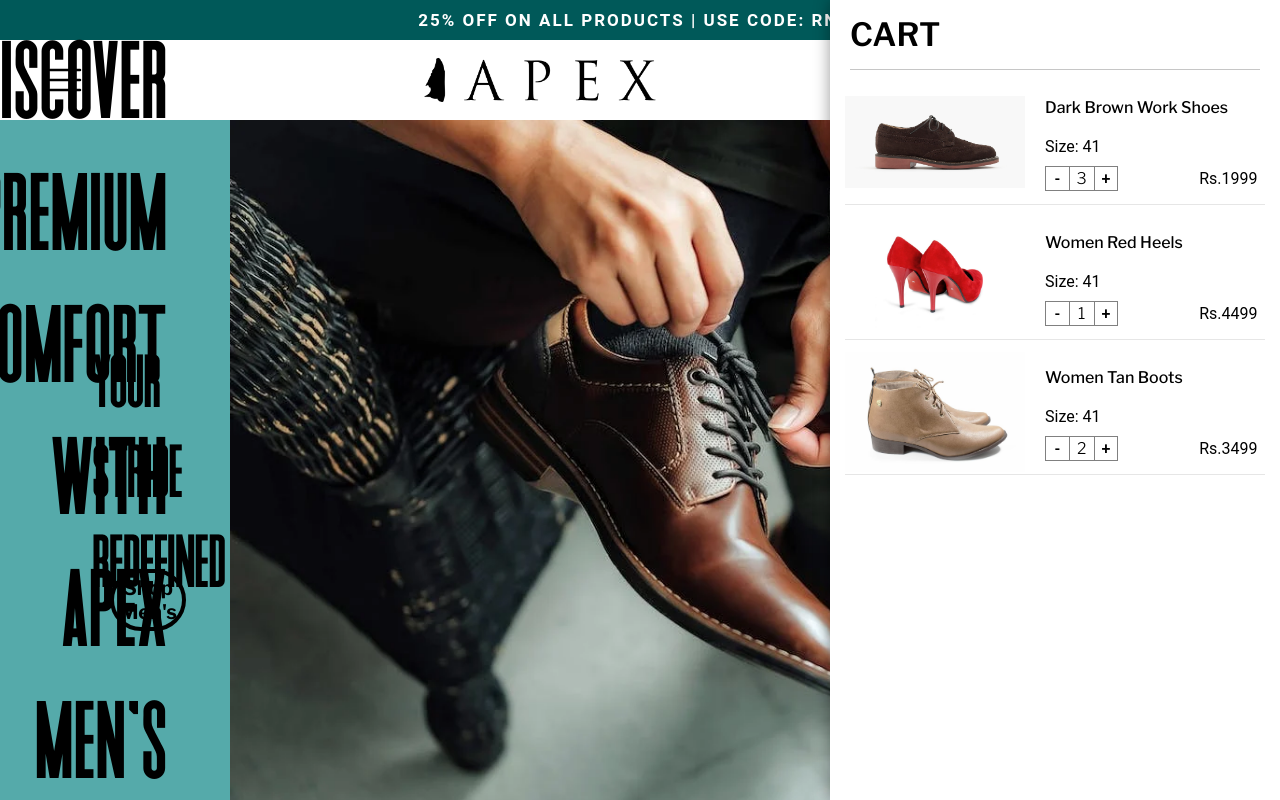
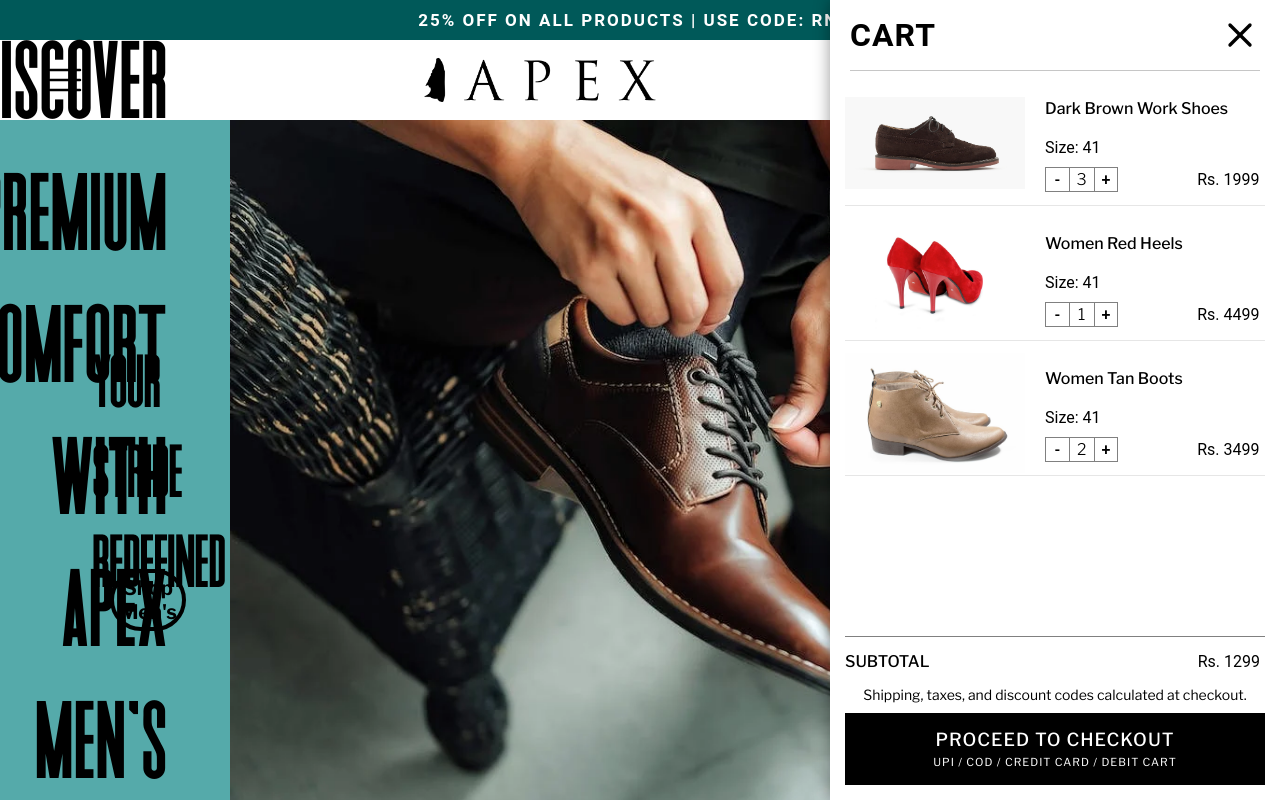
Before and after one commit to N8River/ApexFootWear2, a plain HTML site: page index.html in a window 1280 px wide. Both pictures are taken after a click on the element 1215 px from the left and 80 px from the top of the page. Shown: the top 800 px of the page. Drawn offline with Linux system fonts and the light colour scheme; a web font is replaced by a local one.

Commit message:
cart working except total calculation

```diff
--- a/data/cart.js
+++ b/data/cart.js
@@ -16,6 +16,7 @@ export let cart = [
 ];
 
 let cartContainerHTML = "";
+let cartFooterHTML = "";
 
 cart.forEach((cartItem) => {
   const productID = cartItem.productID;
@@ -51,7 +52,7 @@ cart.forEach((cartItem) => {
                 +
               </div>
             </div>
-            <div class="cart-product-price">Rs.${matchingItem.priceCents}</div>
+            <div class="cart-product-price">Rs. ${matchingItem.priceCents}</div>
           </div>
 
         </div>
@@ -62,14 +63,57 @@ cart.forEach((cartItem) => {
   `;
 });
 
+// cart.forEach((cartItem) => {
+//   const productID = cartItem.productID;
+//   let matchingItem;
+
+//   products.forEach((product) => {
+//     if (product.id === productID) {
+//       matchingItem = product;
+//     }
+//   });
+
+//   cartFooterHTML += `
+//     SUBTOTAL
+//   `;
+// });
+
+cartFooterHTML += `
+    <div class="subtotal-container">
+      <div class="subtotal-text">
+        <div class="subtotal-heading">SUBTOTAL</div>
+        <div class="subtotal-calculated">Rs. 1299</div>
+      </div>
+      <div class="subtotal-description">Shipping, taxes, and discount codes calculated at checkout.</div>
+      <button class="checkout-btn">
+        <div class="checkout-text">
+         PROCEED TO CHECKOUT
+        </div>
+        <div class="checkout-description">
+         UPI / COD / CREDIT CARD / DEBIT CART
+        </div>
+      </button>
+    </div>
+  `;
+
 document.querySelector(".cart-product-container").innerHTML = cartContainerHTML;
+document.querySelector(".cart-footer").innerHTML = cartFooterHTML;
 
 // Get cart button and cart container elements
 const cartBtn = document.querySelector(".cart-btn");
 const cartContainer = document.querySelector(".cart-container");
+const body = document.querySelector("body");
+const closeCartBtn = document.querySelector(".close-cart-btn");
+
+closeCartBtn.addEventListener("click", () => {
+  cartContainer.classList.toggle("active");
+});
 
 // Add click event listener to cart button
 cartBtn.addEventListener("click", () => {
   // Toggle 'active' class to show/hide cart container
   cartContainer.classList.toggle("active");
+
+  // Toggle 'blur' class to blur/de-blur the body
+  // body.classList.toggle("blur");
 });
--- a/index.html
+++ b/index.html
@@ -53,8 +53,15 @@
 
     <!-- CART -->
     <div class="cart-container">
-      <h1 class="cart-heading">CART</h1>
+      <div class="cart-header">
+        <h1 class="cart-heading">CART</h1>
+        <button class="close-cart-btn">
+          <img class="close-cart-btn-img" src="images/logos/svg/close.svg" />
+        </button>
+      </div>
+
       <div class="cart-product-container"></div>
+      <div class="cart-footer"></div>
     </div>
 
     <!-- HERO SECTION -->
--- a/styles/cart.css
+++ b/styles/cart.css
@@ -1,5 +1,8 @@
 /* Cart Container Style */
 .cart-container {
+  /* display: flex;
+  flex-direction: column; */
+
   position: fixed;
   top: 0;
   right: 0;
@@ -12,7 +15,7 @@
 
   z-index: 999; /* Ensure it's above other elements but below cart button */
 
-  backdrop-filter: blur(5px); /* Apply backdrop filter for blur effect */
+  backdrop-filter: blur(20px); /* Apply backdrop filter for blur effect */
 
   overflow-y: auto; /* Allow scrolling if content exceeds container */
 
@@ -28,19 +31,52 @@
   transform: translateX(0); /*Slide in from right*/
 }
 
-.cart-heading {
+/* .blur {
+  filter: blur(5px);
+} */
+
+.cart-header {
+  display: flex;
+  flex-direction: row;
+  justify-content: space-between;
+  align-items: center;
+
+  border-bottom: 1px solid rgb(198, 198, 198);
+
   margin-top: 15px;
   margin-left: 20px;
   margin-right: 20px;
   padding-bottom: 15px;
+}
 
-  font-family: "Frank Libre";
+.cart-heading {
+  font-family: "Roboto";
   font-weight: 600;
+
   display: flex;
-  justify-content: left;
+  justify-content: center;
   align-items: center;
 
-  border-bottom: 1px solid rgb(198, 198, 198);
+  letter-spacing: 1px;
+}
+
+.close-cart-btn {
+  font-family: "Frank Libre";
+  font-size: 32px;
+  font-weight: 600;
+
+  border: none;
+  background-color: white;
+
+  cursor: pointer;
+
+  display: flex;
+  justify-content: center;
+}
+
+.close-cart-btn-img {
+  max-width: 100%;
+  max-height: 100%;
 }
 
 .cart-product-container {
@@ -125,6 +161,12 @@
   padding-bottom: 2px;
 
   font-weight: 500;
+  cursor: pointer;
+}
+
+.add-cart-item:hover {
+  color: white;
+  background-color: black;
 }
 
 .remove-cart-item {
@@ -137,6 +179,12 @@
   padding-bottom: 2px;
 
   font-weight: 500;
+  cursor: pointer;
+}
+
+.remove-cart-item:hover {
+  color: white;
+  background-color: black;
 }
 
 .cart-product-quantity {
@@ -150,3 +198,84 @@
   font-weight: 300;
   font-family: "Frank Libre";
 }
+
+.subtotal-container {
+  position: fixed;
+  bottom: 0;
+
+  width: 420px;
+
+  margin-left: 15px;
+
+  padding-top: 15px;
+  padding-bottom: 15px;
+
+  border-top: 1px solid rgb(128, 128, 128);
+
+  display: flex;
+  flex-direction: column;
+  justify-content: center;
+
+  background-color: white;
+}
+
+.subtotal-text {
+  display: flex;
+  flex-direction: row;
+  justify-content: space-between;
+
+  margin-bottom: 5px;
+}
+
+.subtotal-heading {
+  display: flex;
+  justify-content: center;
+
+  font-family: "Frank Libre";
+  font-weight: 500;
+}
+
+.subtotal-calculated {
+  margin-left: 5px;
+  margin-right: 5px;
+}
+
+.subtotal-description {
+  display: flex;
+  justify-content: center;
+
+  margin-top: 10px;
+  margin-bottom: 10px;
+
+  font-family: "Frank Libre";
+  font-size: 14px;
+}
+
+.checkout-btn {
+  display: flex;
+  flex-direction: column;
+  justify-content: center;
+  align-items: center;
+
+  height: 72px;
+
+  font-family: "Frank Libre";
+  font-weight: 500;
+
+  letter-spacing: 1px;
+
+  color: white;
+  background-color: black;
+
+  border: none;
+}
+
+.checkout-text {
+  margin-bottom: 5px;
+  font-size: 18px;
+}
+
+.checkout-description {
+  font-size: 11px;
+  font-weight: 400;
+}
```
Also changed, not shown: images/logos/svg/close.svg (added).
